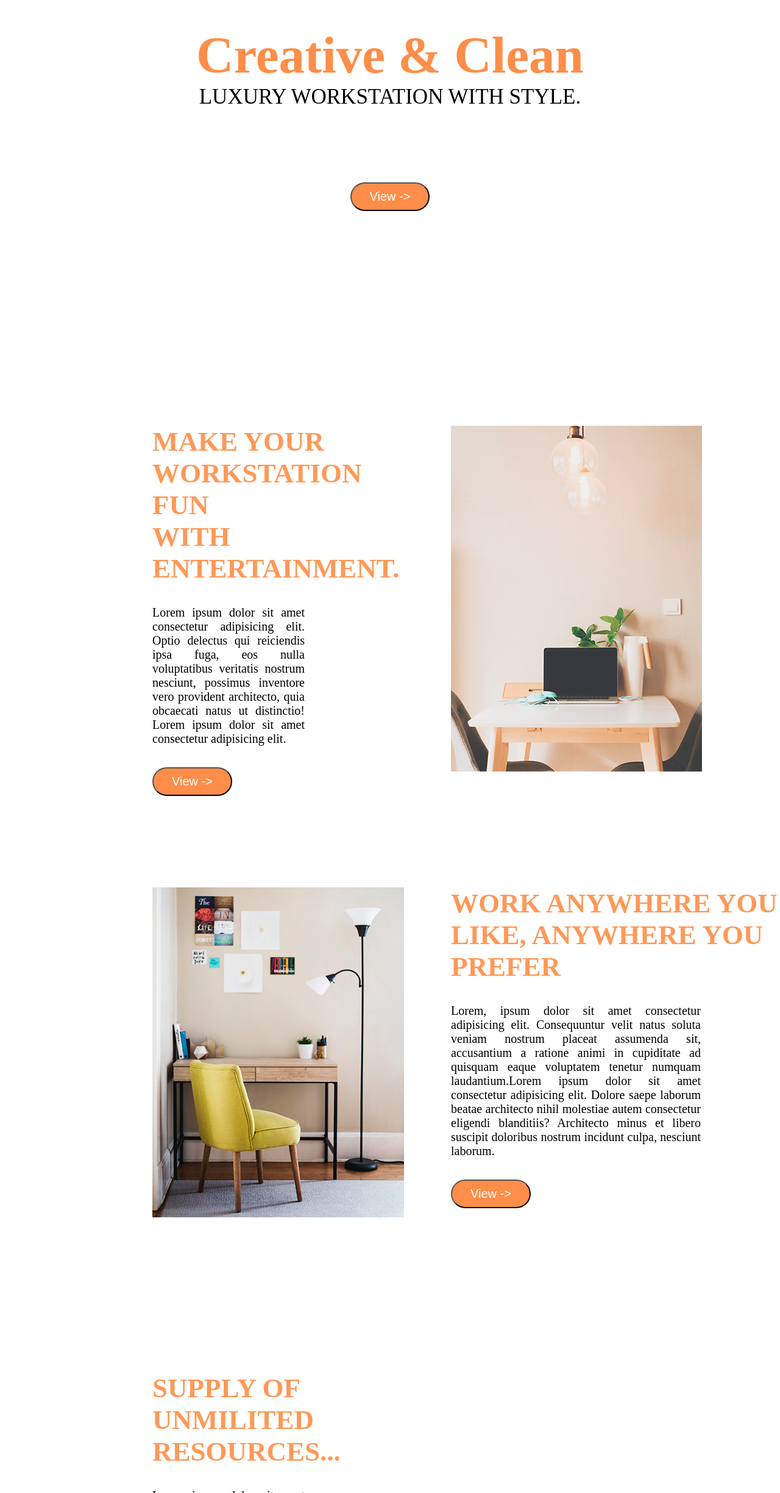
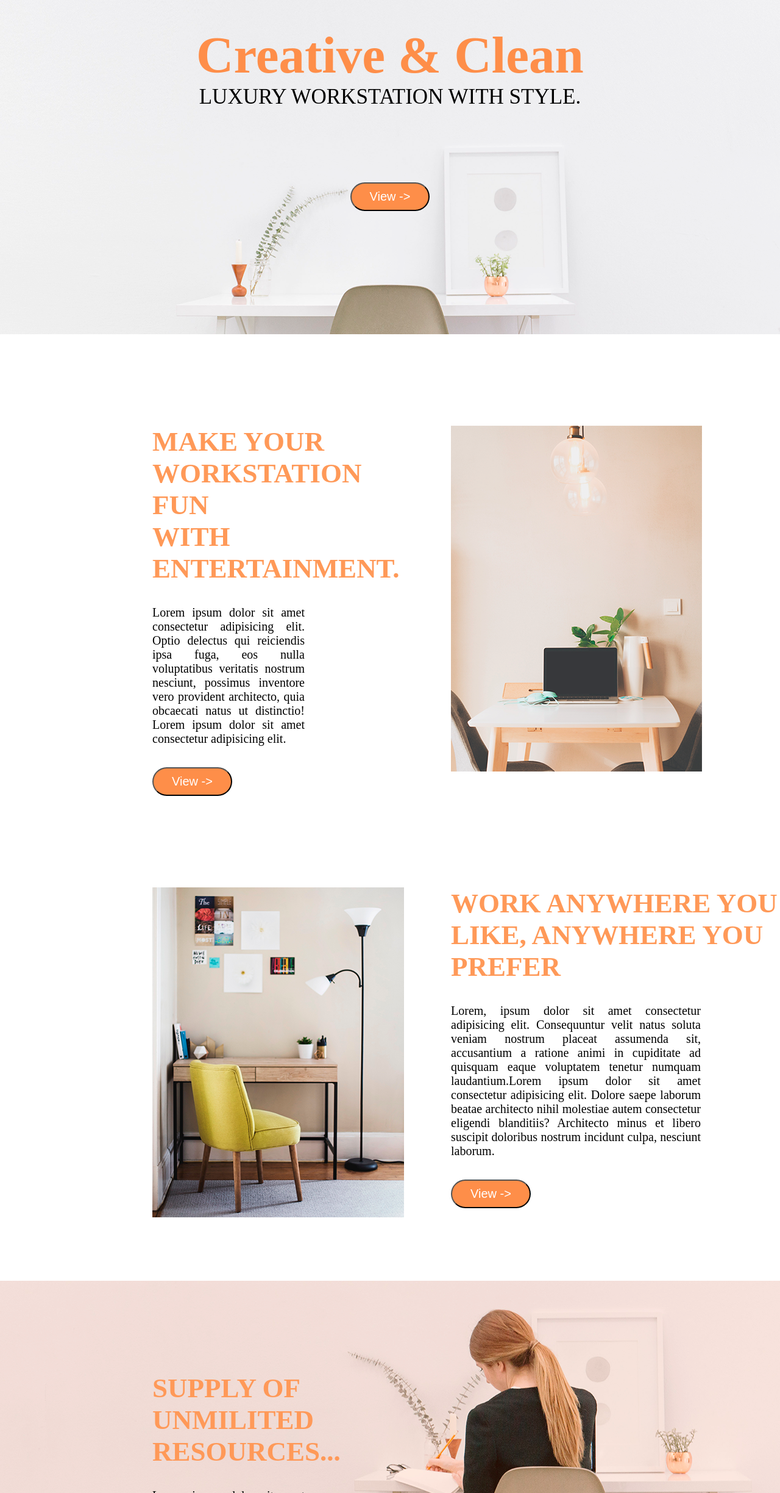
Before and after one commit to render135/Trabajo-autonomo-Henry, a plain HTML site: page index.html in a window 1280 px wide. Shown: the part 112-2560 px from the top of the page at 61% size. Drawn offline with Linux system fonts and the light colour scheme.

Commit message:
Update styles.css

```diff
--- a/styles/styles.css
+++ b/styles/styles.css
@@ -5,7 +5,7 @@
 }
 
 header{
-    background-image: url(assets/img/bgHeader.png);
+    background-image: url(../assets/img/bgHeader.png);
     height: 82.5vh;
     background-position-x: 50%;
     display: flex;
@@ -80,7 +80,7 @@ h2{
 }
 
 .padreCuarto{
-    background-image: url(assets/img/bgDown.png);
+    background-image: url(../assets/img/bgDown.png);
     height: 60vh;
     background-position-x: 50%;
     display: flex;
```
